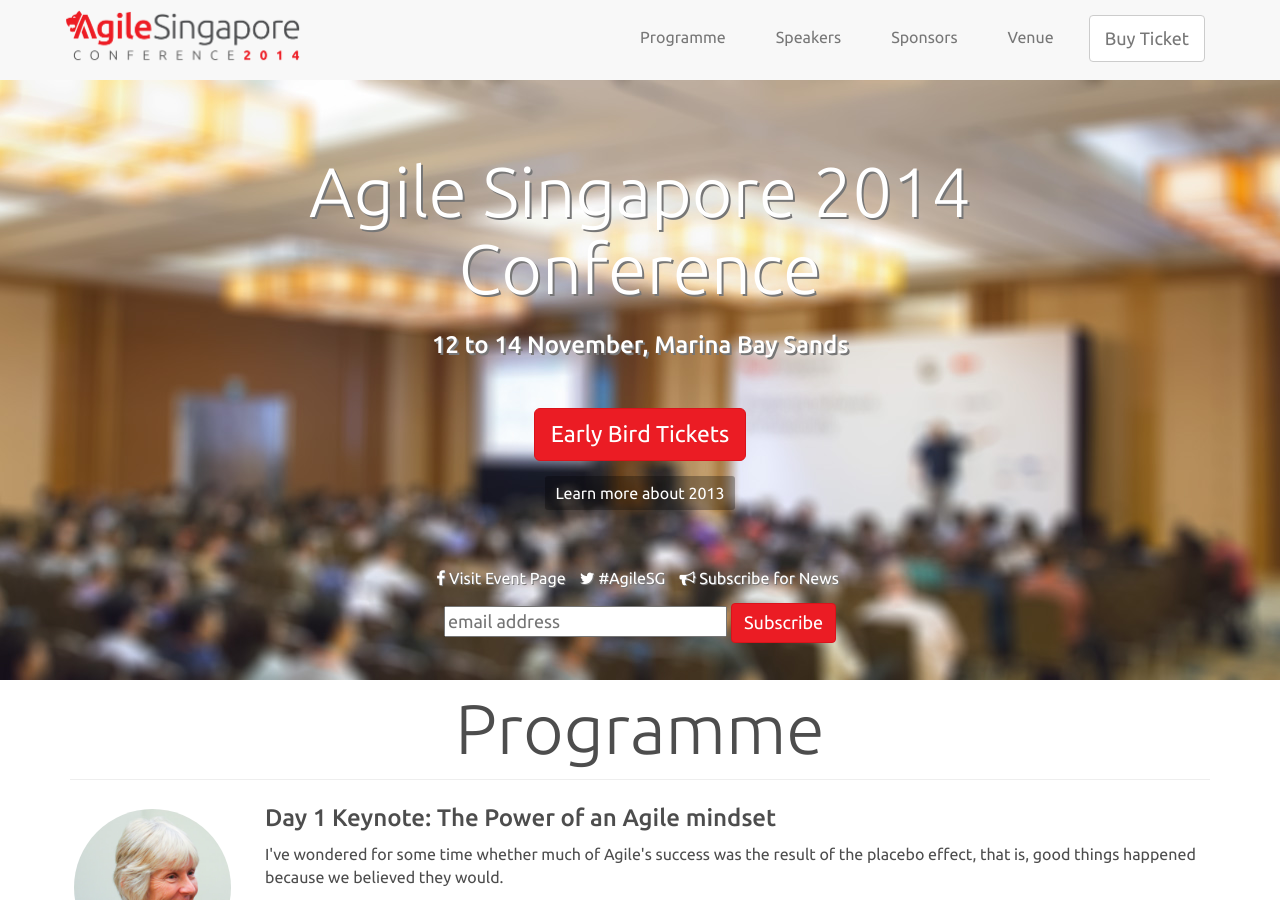
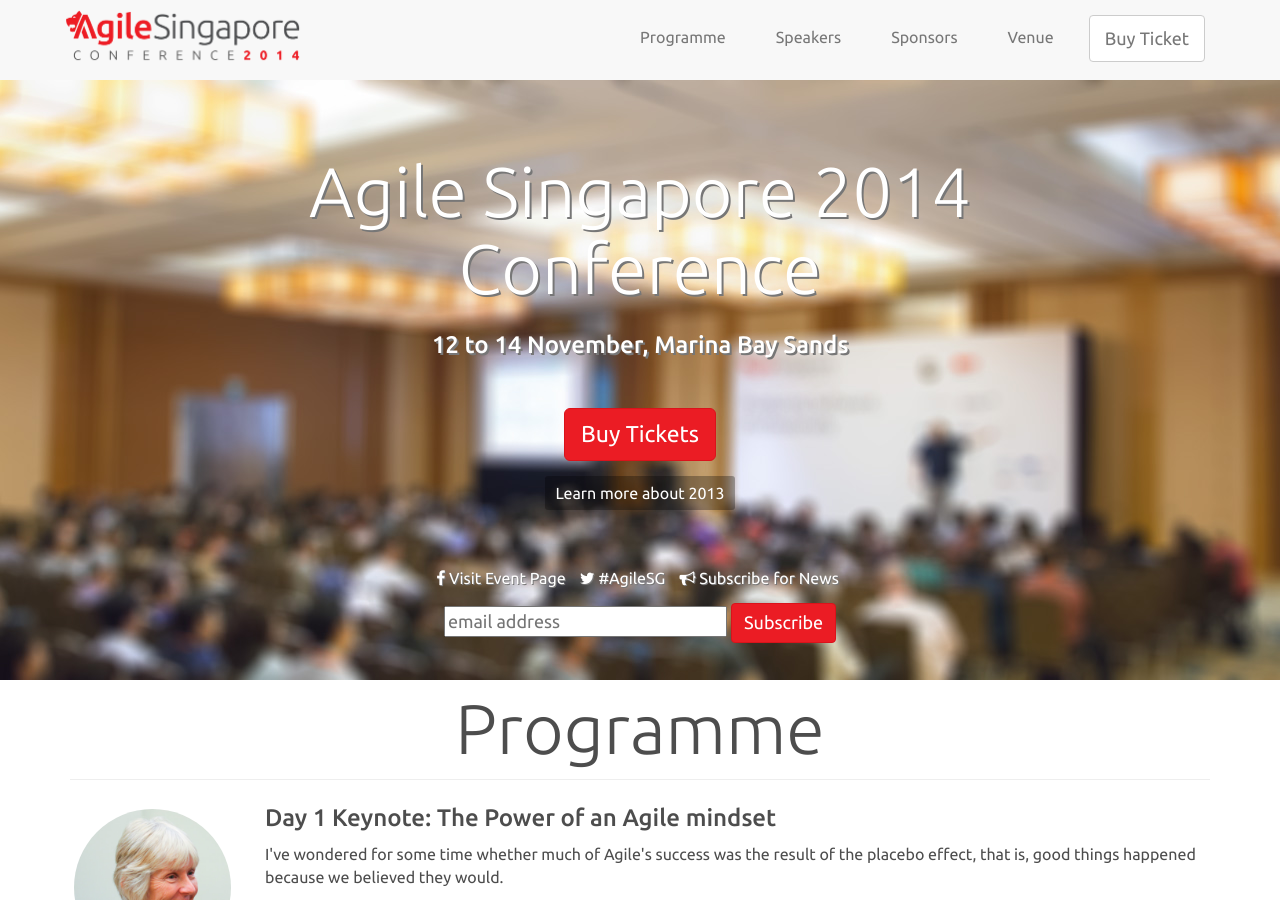
Before and after one commit to agilesingapore/2014, a Jekyll site: the page built from index.md, in a window 1280 px wide and 900 px high. Built offline with Jekyll 4.4.1, drawn with Linux system fonts in a browser that asks for light colours; nearby versions of some CDN libraries; Markdown is read by kramdown in place of the engine named in the settings.

Commit message:
Changed ticket type

```diff
--- a/index.md
+++ b/index.md
@@ -8,7 +8,7 @@
       <h1>Agile Singapore 2014<br/>Conference</h1>
       <h2>12 to 14 November, Marina Bay Sands</h2>
 
-      <p><a class="btn btn-primary btn-lg" role="button" href="http://agilesg2014.gevme.com" target="_blank">Early Bird Tickets</a></p>
+      <p><a class="btn btn-primary btn-lg" role="button" href="http://agilesg2014.gevme.com" target="_blank">Buy Tickets</a></p>
       <p><a class="learn2013 btn btn-info btn-sm" role="button" href="http://2013.agilesingapore.org" target="_blank">Learn more about 2013</a></p>
 
       <ul class="social list-inline">
```
